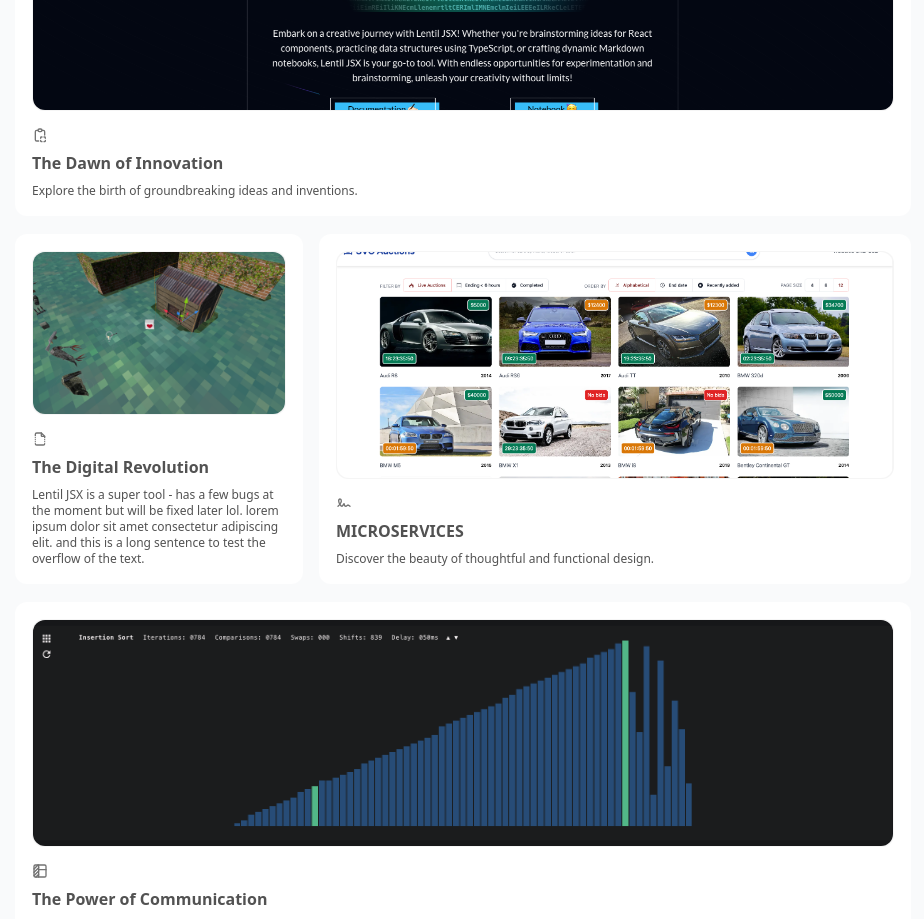
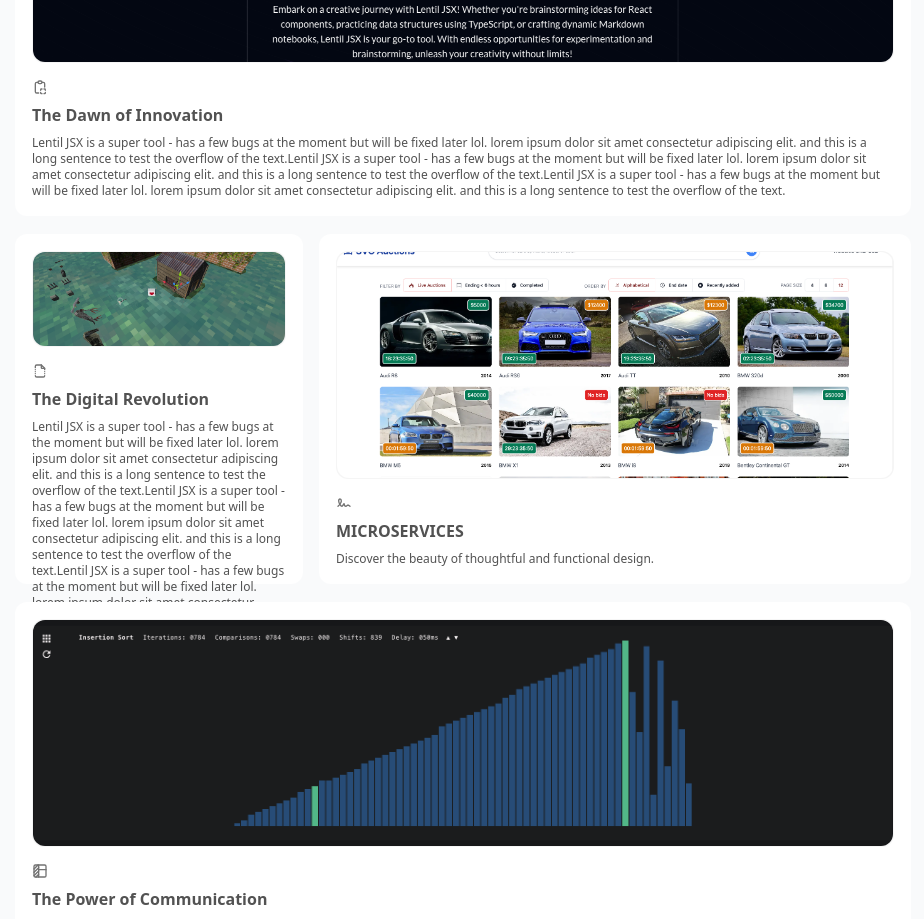
Before and after one commit to oucar/portfolio, a Next.js app: page / in a window 1280 px wide. Shown: the part 1460-2379 px from the top of the page, without its empty margins (177-1101 px from the left). Built offline with nearby package versions, Linux system fonts and the light colour scheme; no server answers.

Commit message:
Removed the modal

```diff
--- a/components/projects.tsx
+++ b/components/projects.tsx
@@ -74,24 +74,6 @@ export default function Projects() {
           />
         ))}
       </BentoGrid>
-      <Modal
-        dismissible
-        show={openModal}
-        onClose={closeModal}
-        className="bg-slate-700"
-      >
-        <Modal.Header className="dark:bg-[#111827]">
-          {selectedItem && selectedItem.title}
-        </Modal.Header>
-        <Modal.Body className="dark:bg-[#111827]">
-          {selectedItem && selectedItem.detailedDescription}
-        </Modal.Body>
-        <Modal.Footer className="flex justify-center dark:bg-[#111827]">
-          <Button outline gradientDuoTone="purpleToBlue" onClick={closeModal}>
-            Close
-          </Button>
-        </Modal.Footer>
-      </Modal>
     </section>
   );
 }
@@ -130,7 +112,8 @@ const items: Item[] = [
   // Lentil JSX
   {
     title: "The Dawn of Innovation",
-    description: "Explore the birth of groundbreaking ideas and inventions.",
+    description:       "Lentil JSX is a super tool - has a few bugs at the moment but will be fixed later lol. lorem ipsum dolor sit amet consectetur adipiscing elit. and this is a long sentence to test the overflow of the text.Lentil JSX is a super tool - has a few bugs at the moment but will be fixed later lol. lorem ipsum dolor sit amet consectetur adipiscing elit. and this is a long sentence to test the overflow of the text.Lentil JSX is a super tool - has a few bugs at the moment but will be fixed later lol. lorem ipsum dolor sit amet consectetur adipiscing elit. and this is a long sentence to test the overflow of the text.",
+
     detailedDescription:
       "This is a detailed description for The Dawn of Innovation",
     header: <Skeleton imageSrc={LentilJSX.src} gifSrc={LentilJSXGif.src} />,
@@ -143,7 +126,7 @@ const items: Item[] = [
   {
     title: "The Digital Revolution",
     description:
-      "Lentil JSX is a super tool - has a few bugs at the moment but will be fixed later lol. lorem ipsum dolor sit amet consectetur adipiscing elit. and this is a long sentence to test the overflow of the text.",
+      "Lentil JSX is a super tool - has a few bugs at the moment but will be fixed later lol. lorem ipsum dolor sit amet consectetur adipiscing elit. and this is a long sentence to test the overflow of the text.Lentil JSX is a super tool - has a few bugs at the moment but will be fixed later lol. lorem ipsum dolor sit amet consectetur adipiscing elit. and this is a long sentence to test the overflow of the text.Lentil JSX is a super tool - has a few bugs at the moment but will be fixed later lol. lorem ipsum dolor sit amet consectetur adipiscing elit. and this is a long sentence to test the overflow of the text.",
     detailedDescription:
       "This is a detailed description for The Digital Revolution",
     header: <Skeleton imageSrc={GodotImage.src} gifSrc={GodotGif.src} />,
```
